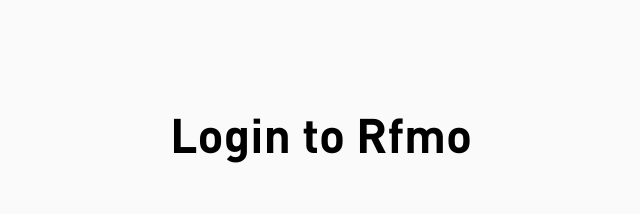
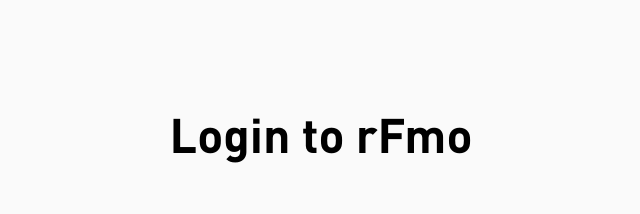
Before and after one commit to Saszr/rfmo, a React (Vite) app: page /login in a window 1280 px wide. Shown: the part 238-452 px from the top of the page, without its empty margins (319-959 px from the left). Built offline with nearby package versions, Linux system fonts and the light colour scheme; what heo would draw is missing.

Commit message:
🍻 docs: update app name

```diff
--- a/index.html
+++ b/index.html
@@ -26,7 +26,7 @@
         font-weight: bold;
       }
     </style>
-    <title>r-Fmo</title>
+    <title>rFmo</title>
   </head>
   <body>
     <div id="root"></div>
--- a/src/pages/login/index.tsx
+++ b/src/pages/login/index.tsx
@@ -24,7 +24,7 @@
     <Wrapper>
       <main className={Styles['login-main']}>
         <div className={Styles['login-title']}>
-          <h1>Login to Rfmo</h1>
+          <h1>Login to rFmo</h1>
         </div>
         <div className={Styles['login-form']}>
           <button
```
